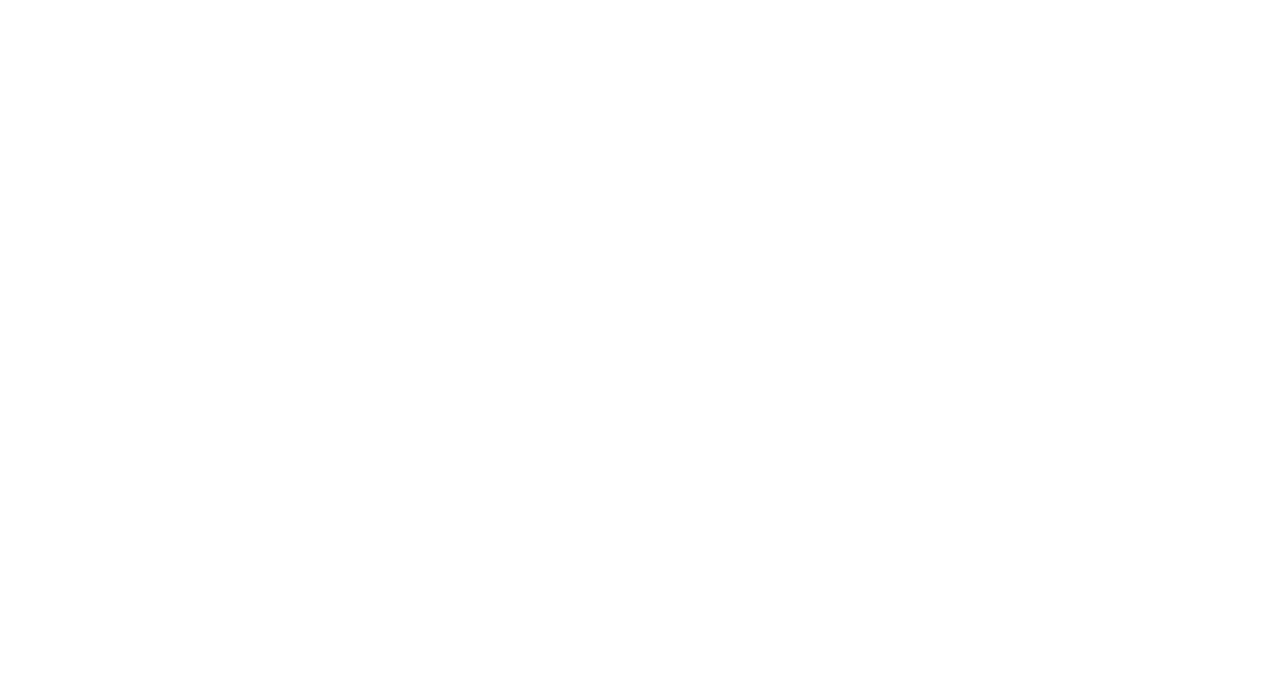
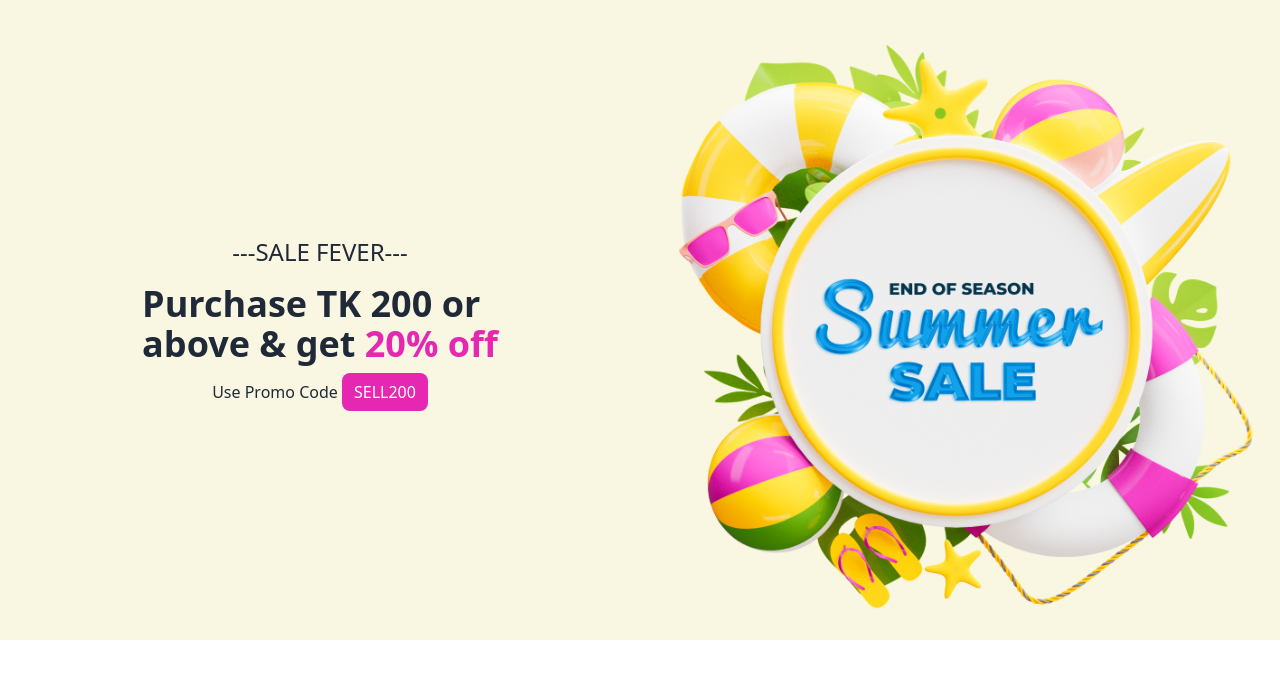
Before and after one commit to Atik-Sahariyar/summer-sale, a plain HTML site: page index.html in a window 1280 px wide. Drawn offline with nearby package versions, Linux system fonts and the light colour scheme.

Commit message:
Added banner section

```diff
--- a/index.html
+++ b/index.html
@@ -1,11 +1,45 @@
 <!DOCTYPE html>
 <html lang="en">
+
 <head>
     <meta charset="UTF-8">
     <meta name="viewport" content="width=device-width, initial-scale=1.0">
     <title>Summer sale</title>
+
+    <!-- tailwind and daisy UI -->
+    <link href="https://cdn.jsdelivr.net/npm/daisyui@3.3.1/dist/full.css" rel="stylesheet" type="text/css" />
+    <script src="https://cdn.tailwindcss.com"></script>
+
+    <!--Google fonts roboto-->
+    <link rel="preconnect" href="https://fonts.googleapis.com">
+    <link rel="preconnect" href="https://fonts.gstatic.com" crossorigin>
+    <link href="https://fonts.googleapis.com/css2?family=Roboto:wght@400;500;700&display=swap" rel="stylesheet">
+
+
 </head>
-<body>
 
+<body class="m-0 p-0">
+    <header>
+        <!--Banner Section-->
+        <section class="bg-[#F9F6E2] ">
+            <div class="grid grid-cols-1 lg:grid-cols-2">
+                <div class="flex flex-col justify-center items-center">
+                    <h5 class="text-xl lg:text-2xl">---SALE FEVER---</h5>
+                    <h2 class="text-3xl lg:text-4xl font-bold my-4">Purchase TK 200 or <br> above & get <span
+                            class="text-[#E527B2]">20% off</span></h2>
+                    <p>Use Promo Code <span class="bg-[#E527B2] px-3 py-2 rounded-lg text-white">SELL200</span></p>
+
+                </div>
+                <div class=" ">
+                    <img src="./images/Summer 1.png" alt="" class="">
+                </div>
+
+            </div>
+        </section>
+    </header>
+    <main>
+
+    </main>
 </body>
+
 </html>
--- /dev/null
+++ b/tailwind.config.js
@@ -0,0 +1,8 @@
+/** @type {import('tailwindcss').Config} */
+module.exports = {
+    content: ["./src/**/*.{html,js}"],
+    theme: {
+      extend: {},
+    },
+    plugins: [],
+  }
```
Also changed, not shown: images/Summer 1.png (added), images/congo.png (added), images/prod1.png (added), images/prod2.png (added), images/prod3.png (added), images/prod4.png (added), images/prod5.png (added), images/prod6.png (added), images/prod7.png (added), images/prod8.png (added), images/prod9.png (added).
